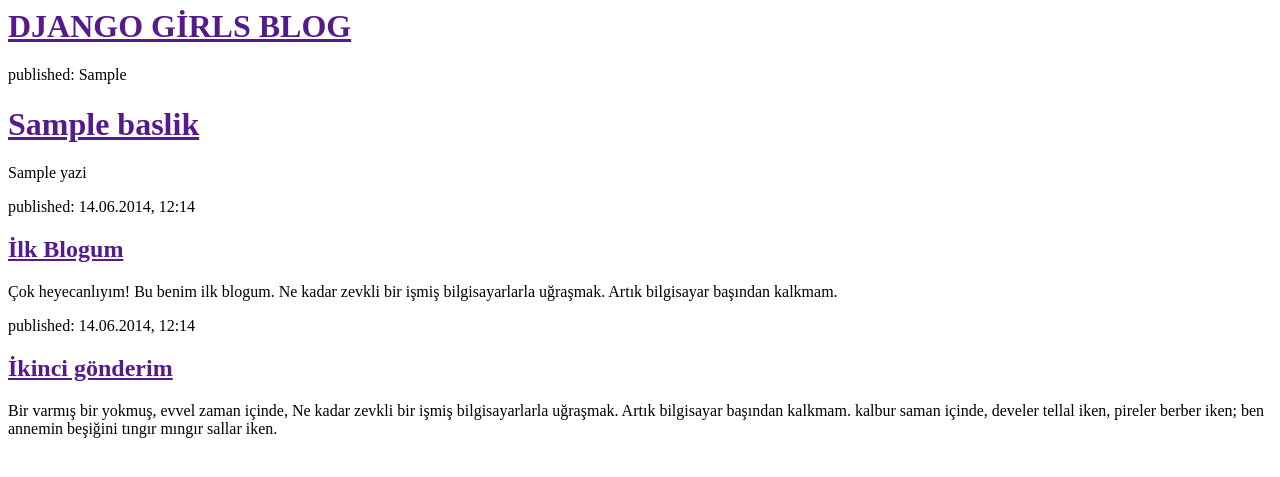
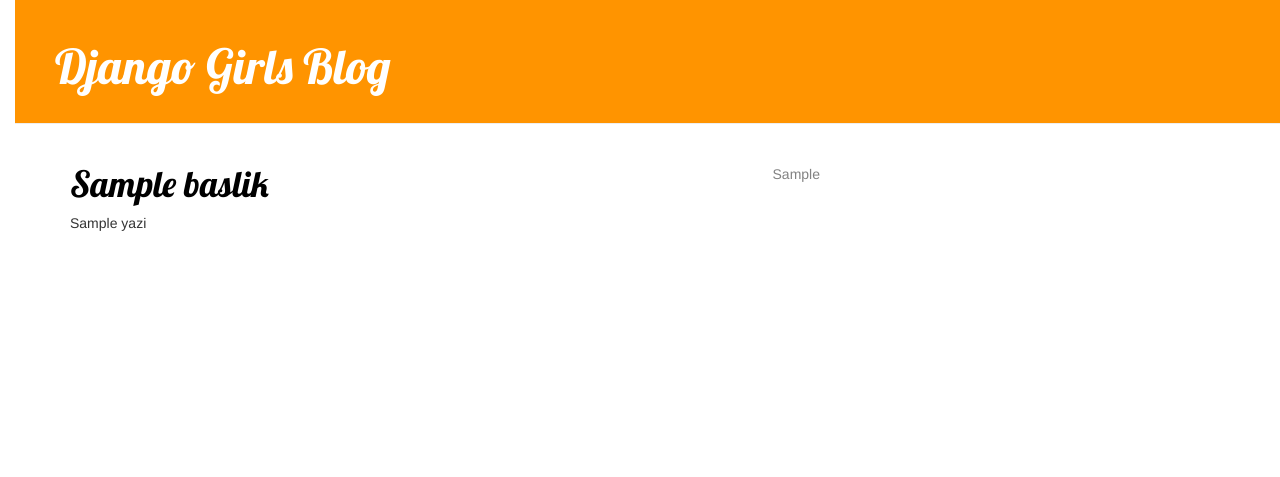
Before and after one commit to bablisoktanya/ilk-blogum, a Django app: template blog/templates/blog/post_list.html in a window 1280 px wide. Shown: the top 477 px of the page. Run offline with Django 3.2, Linux system fonts and the light colour scheme; the template is opened without the code that fills it: most values are stand-ins (such as "Sample title", 1, 10 or a date in 2020); some libraries are stand-ins or nearby versions.

Commit message:
düzunlemelerrr

```diff
--- a/blog/static/css/blog.css
+++ b/blog/static/css/blog.css
@@ -1,12 +1,9 @@
 h1 a {
     color: #FCA205;
+    font-family: 'Lobster';
 }
 body {
     padding-left: 15px;
-}
-h2 a {
-    color: #FCA205;
-    font-family: 'Lobster';
 }
 .page-header {
     background-color: #ff9400;
--- a/blog/templates/blog/base.html
+++ b/blog/templates/blog/base.html
@@ -1,16 +1,15 @@
 {% load staticfiles %}
 <html>
     <head>
-        <title>SEDAT's BLOG</title>
+        <title>Django Girls blog</title>
         <link rel="stylesheet" href="//maxcdn.bootstrapcdn.com/bootstrap/3.2.0/css/bootstrap.min.css">
         <link rel="stylesheet" href="//maxcdn.bootstrapcdn.com/bootstrap/3.2.0/css/bootstrap-theme.min.css">
+        <link href='//fonts.googleapis.com/css?family=Lobster&subset=latin,latin-ext' rel='stylesheet' type='text/css'>
         <link rel="stylesheet" href="{% static 'css/blog.css' %}">
-        <link href="https://fonts.googleapis.com/css?family=Lobster&subset=latin,latin-ext" rel="stylesheet" type="text/css">
-
     </head>
     <body>
     <div class="page-header">
-        <h1><a href="/">SEDAT'S BLOG</a></h1>
+        <h1><a href="/">Django Girls Blog</a></h1>
     </div>
     <div class="content container">
         <div class="row">
@@ -20,5 +19,5 @@
             </div>
         </div>
     </div>
-</body>
+    </body>
 </html>
--- a/blog/templates/blog/post_list.html
+++ b/blog/templates/blog/post_list.html
@@ -1,28 +1,13 @@
-<html>
-    <head>
-        <title>DJANGO GİRLS BLOGs</title>
-    </head>
-    <body>
-        <div>
-            <h1><a href="">DJANGO GİRLS BLOG</a></h1>
+{% extends 'blog/base.html' %}
+
+{% block content %}
+    {% for post in posts %}
+        <div class="post">
+            <div class="date">
+                {{ post.yayinlama_tarihi }}
+            </div>
+            <h1><a href="">{{ post.baslik }}</a></h1>
+            <p>{{ post.yazi|linebreaksbr }}</p>
         </div>
-        {% for post in posts %}
-            <div>
-                <p>published: {{ post.yayinlama_tarihi }}</p>
-                <h1><a href="">{{ post.baslik }}</a></h1>
-                <p>{{ post.yazi|linebreaksbr }}</p>
-            </div>
-        {% endfor %}
-        <div>
-            <p>published: 14.06.2014, 12:14</p>
-            <h2><a href="">İlk Blogum</a></h2>
-            <p>Çok heyecanlıyım! Bu benim ilk blogum. Ne kadar zevkli bir işmiş bilgisayarlarla uğraşmak. Artık bilgisayar başından kalkmam. </p>
-        </div>
-
-        <div>
-            <p>published: 14.06.2014, 12:14</p>
-            <h2><a href="">İkinci gönderim</a></h2>
-            <p>Bir varmış bir yokmuş, evvel zaman içinde, Ne kadar zevkli bir işmiş bilgisayarlarla uğraşmak. Artık bilgisayar başından kalkmam. kalbur saman içinde, develer tellal iken, pireler berber iken; ben annemin beşiğini tıngır mıngır sallar iken.</p>
-        </div>
-    </body>
-</html>
+    {% endfor %}
+{% endblock content %}
```
